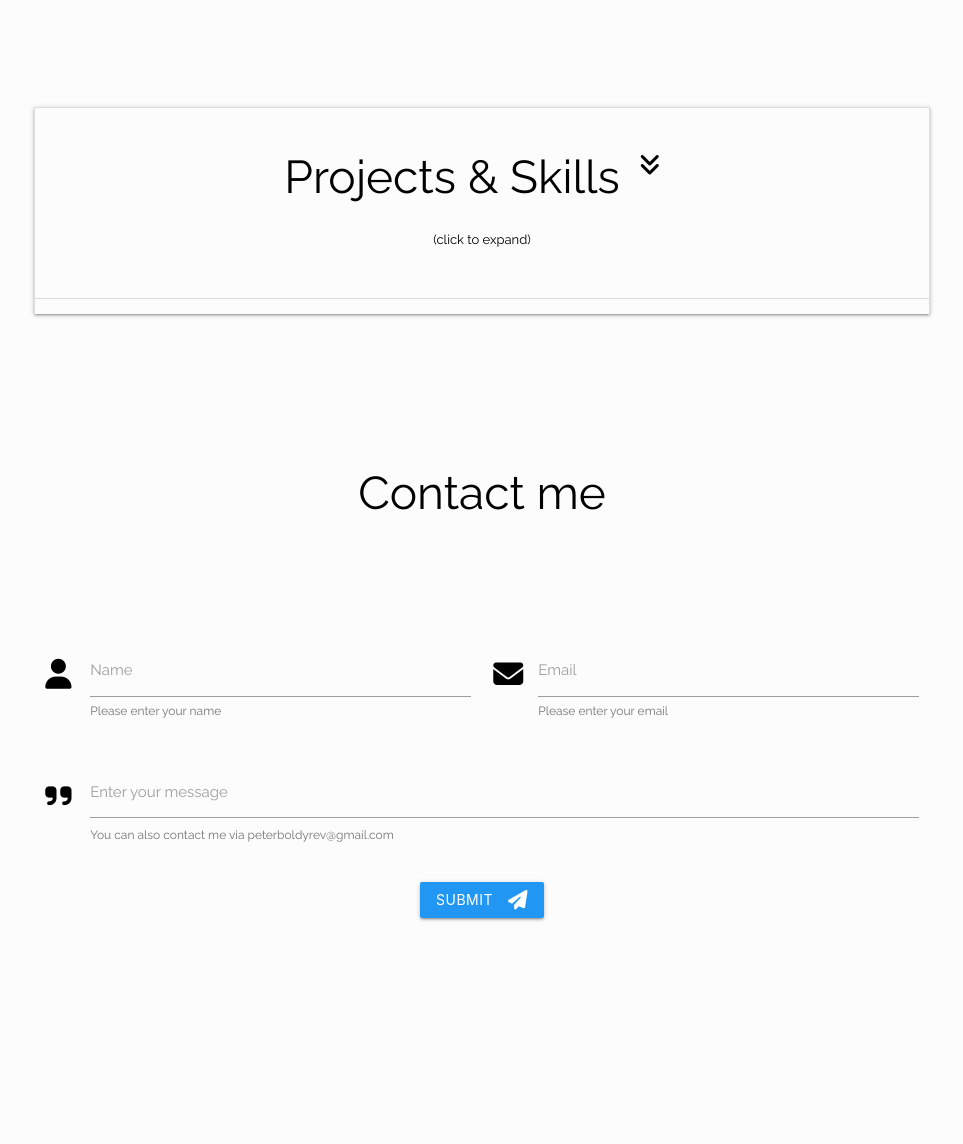
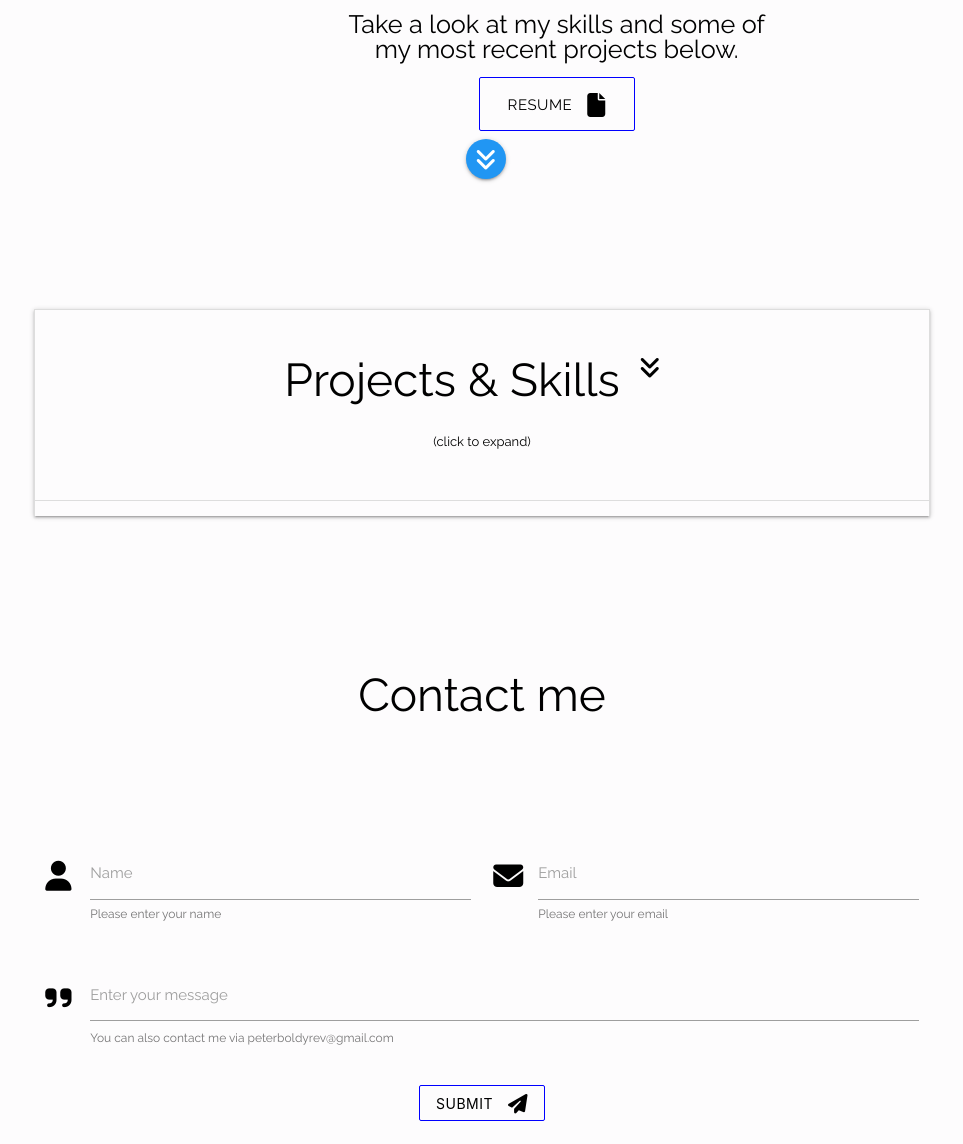
Before and after one commit to impeterbol/peterboldyrev.github.io, a website built with webpack: page index.html in a window 1280 px wide. Shown: the part 1467-2611 px from the top of the page, without its empty margins (158-1121 px from the left). Before the commit the page ends 2440 px from the top, so only its background shows below. Built offline with nearby package versions, Linux system fonts and the light colour scheme.

Commit message:
fixed color on the resume button when turning on dark mode

```diff
--- a/index.html
+++ b/index.html
@@ -15,7 +15,7 @@
             <link rel="stylesheet" href="https://cdnjs.cloudflare.com/ajax/libs/materialize/1.0.0/css/materialize.min.css">
 
             <!-- my personal css -->
-            <link rel="stylesheet" href="public/assets/css/style-min.css">
+            <link rel="stylesheet" href="public/assets/css/style-full.css">
 
             <!-- flavicon -->
             <link rel="icon" href="https://emojipedia-us.s3.dualstack.us-west-1.amazonaws.com/thumbs/320/facebook/230/male-technologist_1f468-200d-1f4bb.png"/>
@@ -43,7 +43,7 @@
             <!-- dark mode switch ends -->
 
              <!-- Dropdown Trigger -->
-                    <a class='dropdown-trigger btn btnContact z-depth-0 transparent' data-target='dropdown1'>Contact me</a>
+                    <a class='dropdown-trigger btn btnContact z-depth-0 transparent ' data-target='dropdown1'>Contact me</a>
             <!-- Dropdown Structure -->
 
             </ul>
@@ -103,7 +103,7 @@
                 </article>
                 <br>
 
-                <a href='public/assets/other/202004-peter-boldyrev-swe.pdf' class="waves-effect transparent black-text btn-large btn z-depth-1 resume"> <i class="fa fa-file right"></i>Resume</a>
+                <a href='public/assets/other/202004-peter-boldyrev-swe.pdf' class="waves-effect transparent btn-large btn z-depth-0 btnResume"> <i class="fa fa-file right"></i>Resume</a>
 
             <div class="center-align">
                 <div class="col s12 m12 offset-l1 l6 ">
@@ -268,7 +268,7 @@
           </div>
           <div class="row center ">
             <div class="col s12 form-group">
-                <button class="btn waves-effect blue waves-light" type="submit" name=" " value="This email is sent from the contact form">Submit
+                <button class="btn waves-effect transparent btnSubmit z-depth-0 waves-light" type="submit" name=" " value="This email is sent from the contact form">Submit
                     <i class="fa fa-paper-plane right"></i>
                 </button>
             </div>
--- a/public/assets/css/style-full.css
+++ b/public/assets/css/style-full.css
@@ -54,7 +54,7 @@ h2{
     color:var(--fnt-secondary-color);
   }
 
-.btnContact {
+.btnContact,.btnResume, .btnSubmit {
     border: 1px solid blue;
     color:var(--fnt-secondary-color);
 }
@@ -73,22 +73,25 @@ h2{
 .btnDown2{
     vertical-align:middle;
     margin-top:1vh;
+
 }
 
 #mainText{
     margin-top: 10vh;
 }
 
-.lndng,.abt,.cntct,{
-    height: 100vh;
-    z-index: -1;
-    min-height: auto;
+
+.lndng,.cntct{
+  height: 100vh;
+  z-index: -1;
 }
 
 
 .aboutMeArticle{
     font-weight: 300;
 }
+
+
 
 #projHeader{
     font-size: small;
```
